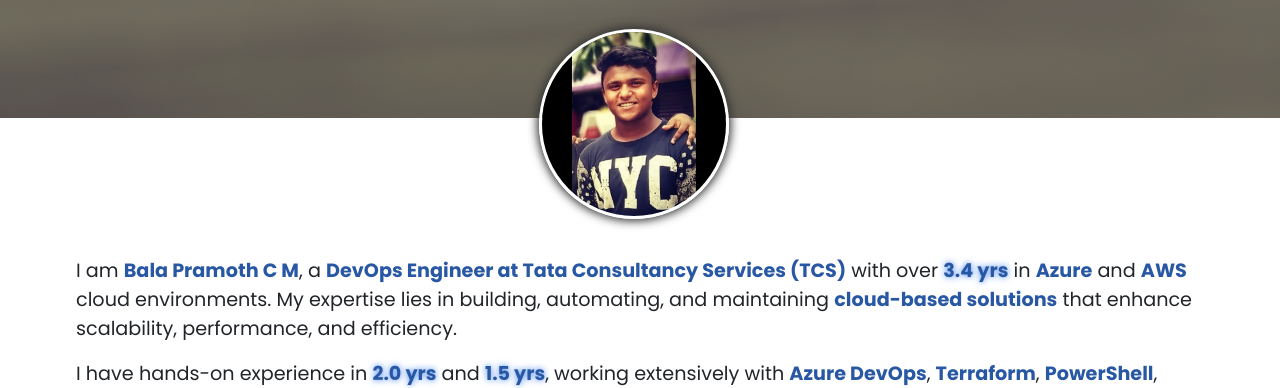
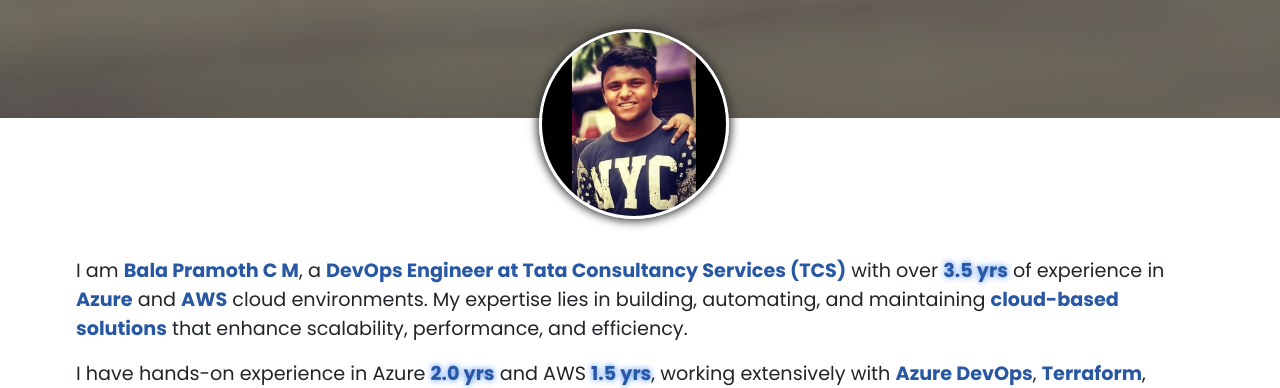
Before and after one commit to w-balapramothcm/balaPortfolio, a plain HTML site: page index.html in a window 1280 px wide. Shown: the part 402-790 px from the top of the page. Drawn offline with nearby package versions, Linux system fonts and the light colour scheme.

Commit message:
experience logic update

```diff
--- a/index.html
+++ b/index.html
@@ -145,7 +145,7 @@
                 <p>
                     I am <strong>Bala Pramoth C M</strong>, a
                     <strong>DevOps Engineer at Tata Consultancy Services (TCS)</strong>
-                    with over <strong id="totalExperience">3.5 years of experience</strong> in
+                    with over <strong id="totalExperience"></strong> of experience in
                     <strong>Azure</strong> and <strong>AWS</strong> cloud environments.
                     My expertise lies in building, automating, and maintaining
                     <strong>cloud-based solutions</strong> that enhance scalability,
@@ -153,8 +153,8 @@
                 </p>
 
                 <p>
-                    I have hands-on experience in <strong id="azureExperience">Azure (2.2 years)</strong> and
-                    <strong id="awsExperience">AWS (1.3 years)</strong>, working extensively with
+                    I have hands-on experience in Azure <strong id="azureExperience"></strong> and AWS
+                    <strong id="awsExperience"></strong>, working extensively with
                     <strong>Azure DevOps</strong>, <strong>Terraform</strong>,
                     <strong>PowerShell</strong>, <strong>Git</strong>, and
                     <strong>CI/CD pipelines</strong>. My projects include
--- a/index.js
+++ b/index.js
@@ -63,68 +63,88 @@
     }
   });
 });
-// === Experience Auto-Calculation + Animation === //
+// === Experience Auto-Calculation (HR-Accurate) === //
 function calculateExperience(start, end) {
-  const diffMs = end - start;
-  const diffDays = diffMs / (1000 * 60 * 60 * 24);
-  const years = Math.floor(diffDays / 365.25);
-  const months = Math.floor((diffDays % 365.25) / 30.44);
+  let years = end.getFullYear() - start.getFullYear();
+  let months = end.getMonth() - start.getMonth();
+
+  // If the current day is before the start day, the month is not completed
+  if (end.getDate() < start.getDate()) {
+    months--;
+  }
+
+  // Adjust if months become negative
+  if (months < 0) {
+    years--;
+    months += 12;
+  }
+
   return { years, months };
 }
 
-function animateValue(element, start, end, duration) {
+// === Animate Experience (Month-based animation) === //
+function animateValue(element, startMonths, endMonths, duration) {
   let startTime = null;
 
   function step(timestamp) {
     if (!startTime) startTime = timestamp;
     const progress = Math.min((timestamp - startTime) / duration, 1);
-    const value = start + (end - start) * progress;
 
-    // Split decimal to years + months visually
-    const years = Math.floor(value);
-    const months = Math.floor((value - years) * 12);
+    const currentMonths = Math.floor(
+      startMonths + (endMonths - startMonths) * progress
+    );
+
+    const years = Math.floor(currentMonths / 12);
+    const months = currentMonths % 12;
 
     element.textContent = `${years}.${months} yrs`;
 
-    if (progress < 1) requestAnimationFrame(step);
+    if (progress < 1) {
+      requestAnimationFrame(step);
+    }
   }
 
   requestAnimationFrame(step);
 }
 
+// === Update Experience UI === //
 function updateExperienceUI() {
   const today = new Date();
 
-  const azureStart = new Date("2022-07-14");
+  // Career timeline
+  const careerStart = new Date("2022-07-14");
   const azureEnd = new Date("2024-07-14");
+  const awsStart = azureEnd;
 
-  const awsStart = new Date("2024-07-14");
-
-  // Calculate all
-  const total = calculateExperience(azureStart, today);
-  const azure = calculateExperience(azureStart, azureEnd);
+  // Calculate experience
+  const total = calculateExperience(careerStart, today);
+  const azure = calculateExperience(careerStart, azureEnd);
   const aws = calculateExperience(awsStart, today);
 
+  // Animate values (convert to months)
   animateValue(
     document.getElementById("totalExperience"),
     0,
-    total.years + total.months / 12,
+    total.years * 12 + total.months,
     1800
   );
+
   animateValue(
     document.getElementById("azureExperience"),
     0,
-    azure.years + azure.months / 12,
+    azure.years * 12 + azure.months,
     1800
   );
+
   animateValue(
     document.getElementById("awsExperience"),
     0,
-    aws.years + aws.months / 12,
+    aws.years * 12 + aws.months,
     1800
   );
 }
 
+// Run after page load
 document.addEventListener("DOMContentLoaded", updateExperienceUI);
 
 // === Scroll To Top Button === //
@@ -141,6 +161,6 @@
 scrollTopBtn.addEventListener("click", () => {
   window.scrollTo({
     top: 0,
-        behavior: "smooth"
+    behavior: "smooth",
   });
 });
```
Lines whose indentation alone changed are shown as unchanged.
